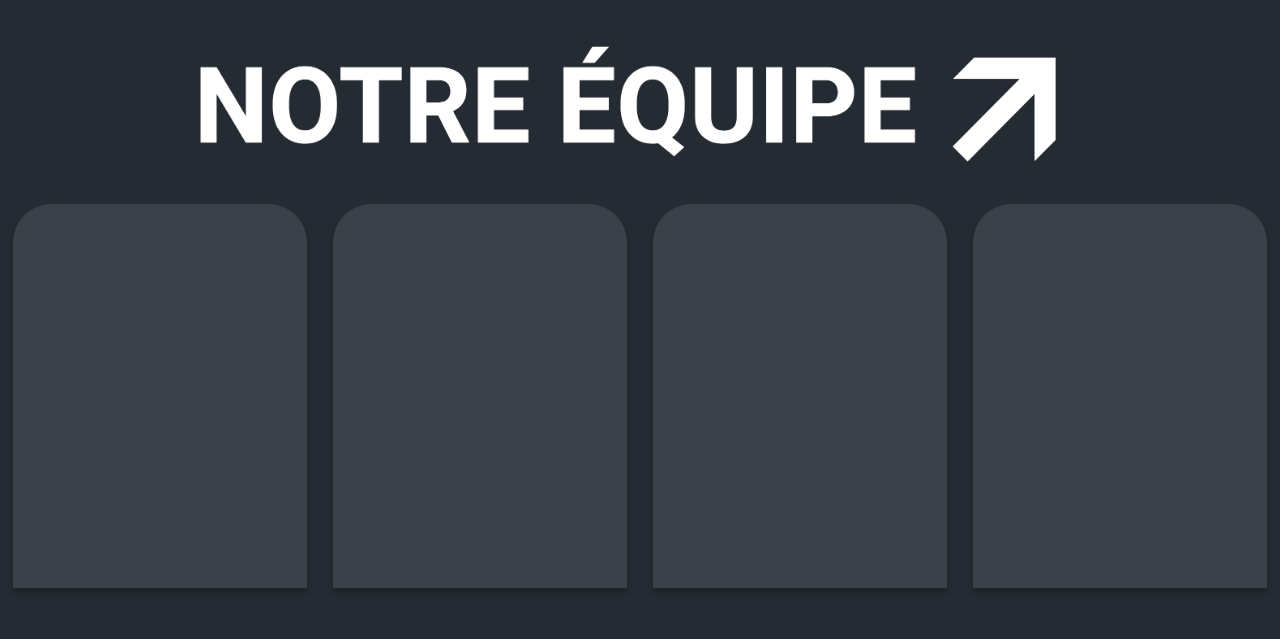
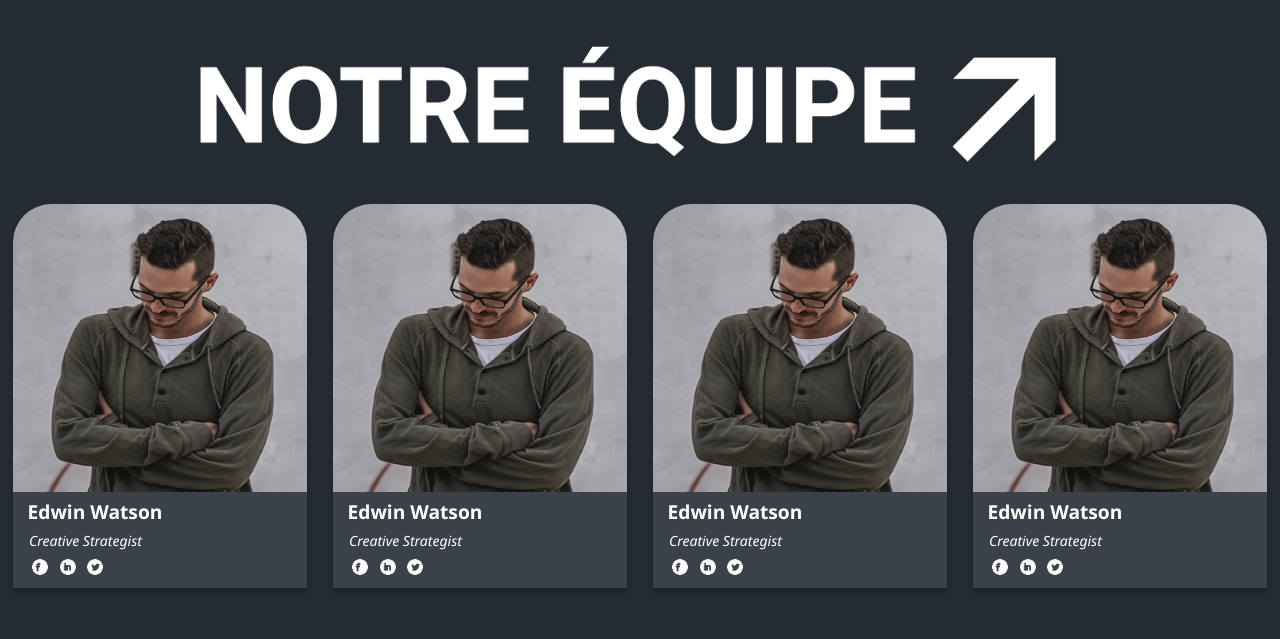
Before and after one commit to RunRanRua/Projet-APP-Web, a PHP site: page /htmls/index.html in a window 1280 px wide; the page is wider, and only the part inside the window is pictured. Shown: the part 2868-3507 px from the top of that part. Run offline with PHP 8.4, Linux system fonts and the light colour scheme.

Commit message:
fin-maquette
reste à faire :
- ajouter footer
- php + js

```diff
--- a/css/index.css
+++ b/css/index.css
@@ -212,4 +212,51 @@ body {
 
     background: rgba(255, 255, 255, 0.1);
     box-shadow: 0px 4px 4px rgba(0, 0, 0, 0.25);
+
+    display: flex;
+    flex-direction: column;
 }
+.equipe .members .member img{
+    height: 75%;
+    border-top-left-radius: 3vw;
+    border-top-right-radius: 3vw;
+    width: 100%;
+    margin: 0;
+    opacity: 85%;;
+}
+.equipe .members .member .name{
+    height: 20%;
+    margin: 2% 5% 1%;
+    font-size: 1.5vw;
+    font-weight: bold;
+}
+.equipe .members .member .job{
+    height: 20%;
+    margin: 0 5.5% 1%;
+    font-style: italic;
+}
+.equipe .members .member .links{
+    height: 10vw;
+    display: flex;
+}
+.equipe .members .member .links .facebook{
+    height: 1.25vw;
+    width: 1.25vw;
+    margin: 2% 0 2% 6.5%;
+    background: url(../images/facebook_icon.png) no-repeat;
+    background-size: cover;
+}
+.equipe .members .member .links .linkedIn{
+    height: 1.25vw;
+    width: 1.25vw;
+    margin: 2% 0 2% 4%;
+    background: url(../images/linkedIn_icon.png) no-repeat;
+    background-size: cover;
+}
+.equipe .members .member .links .X{
+    height: 1.25vw;
+    width: 1.25vw;
+    margin: 2% 0 2% 4%;
+    background: url(../images/X_icon.png) no-repeat;
+    background-size: cover;
+}
--- a/htmls/index.html
+++ b/htmls/index.html
@@ -115,10 +115,46 @@
     <div class="equipe">
         <img src="../images/equipe_title.png">
         <div class="members">
-            <div class="member"></div>
-            <div class="member"></div>
-            <div class="member"></div>
-            <div class="member"></div>
+            <div class="member">
+                <img src="../uploads/team_member1.png">
+                <div class="name">Edwin Watson</div>
+                <div class="job">Creative Strategist</div>
+                <div class="links">
+                    <a href="#" class="facebook"></a>
+                    <a href="#" class="linkedIn"></a>
+                    <a href="#" class="X"></a>
+                </div>
+            </div>
+            <div class="member">
+                <img src="../uploads/team_member1.png">
+                <div class="name">Edwin Watson</div>
+                <div class="job">Creative Strategist</div>
+                <div class="links">
+                    <a href="#" class="facebook"></a>
+                    <a href="#" class="linkedIn"></a>
+                    <a href="#" class="X"></a>
+                </div>
+            </div>
+            <div class="member">
+                <img src="../uploads/team_member1.png">
+                <div class="name">Edwin Watson</div>
+                <div class="job">Creative Strategist</div>
+                <div class="links">
+                    <a href="#" class="facebook"></a>
+                    <a href="#" class="linkedIn"></a>
+                    <a href="#" class="X"></a>
+                </div>
+            </div>
+            <div class="member">
+                <img src="../uploads/team_member1.png">
+                <div class="name">Edwin Watson</div>
+                <div class="job">Creative Strategist</div>
+                <div class="links">
+                    <a href="#" class="facebook"></a>
+                    <a href="#" class="linkedIn"></a>
+                    <a href="#" class="X"></a>
+                </div>
+            </div>
         </div>
     </div>
 </body>
```
Also changed, not shown: images/X_icon.png (added), images/facebook_icon.png (added), images/linkedIn_icon.png (added), uploads/team_member1.png (added).
